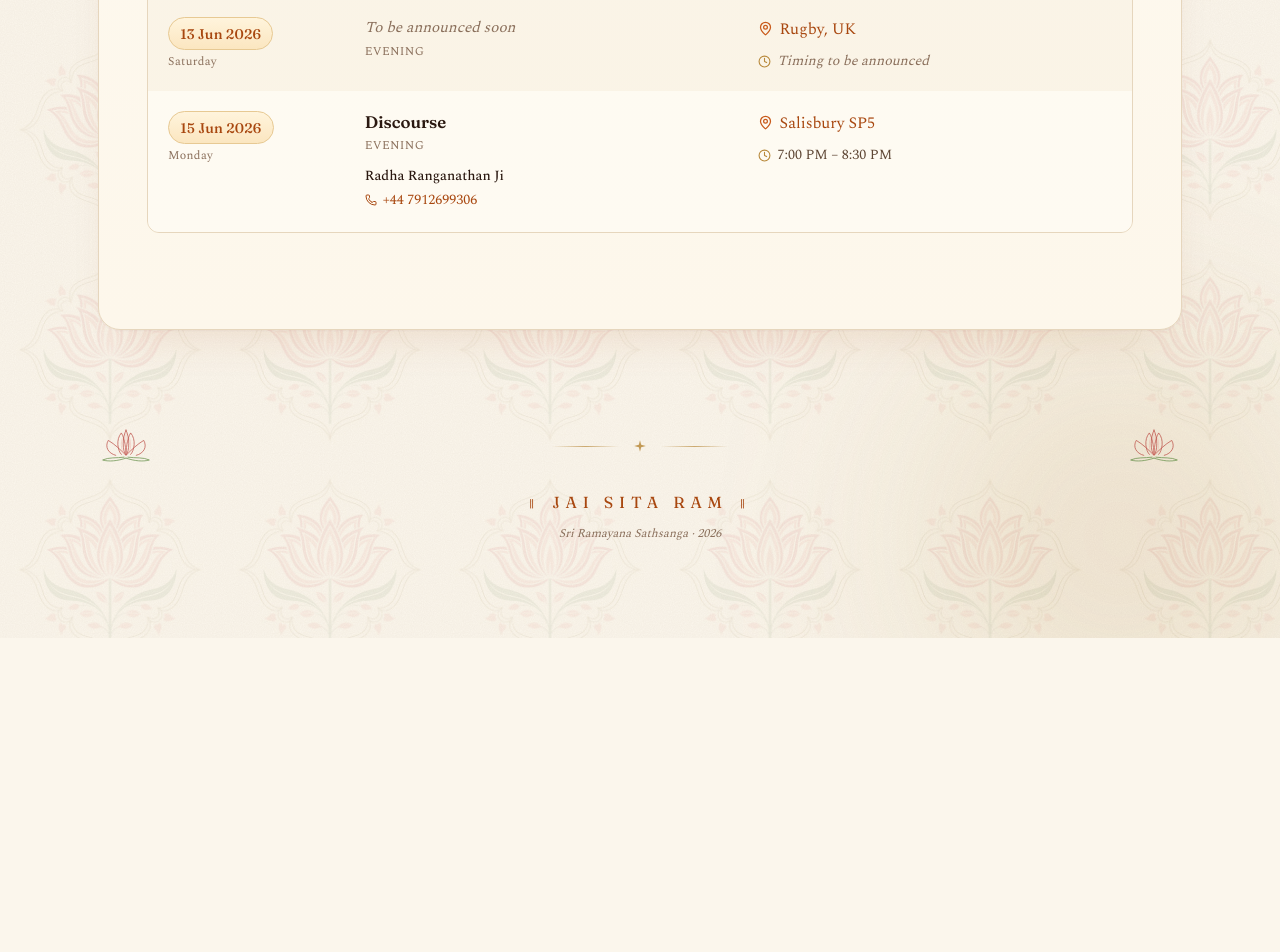
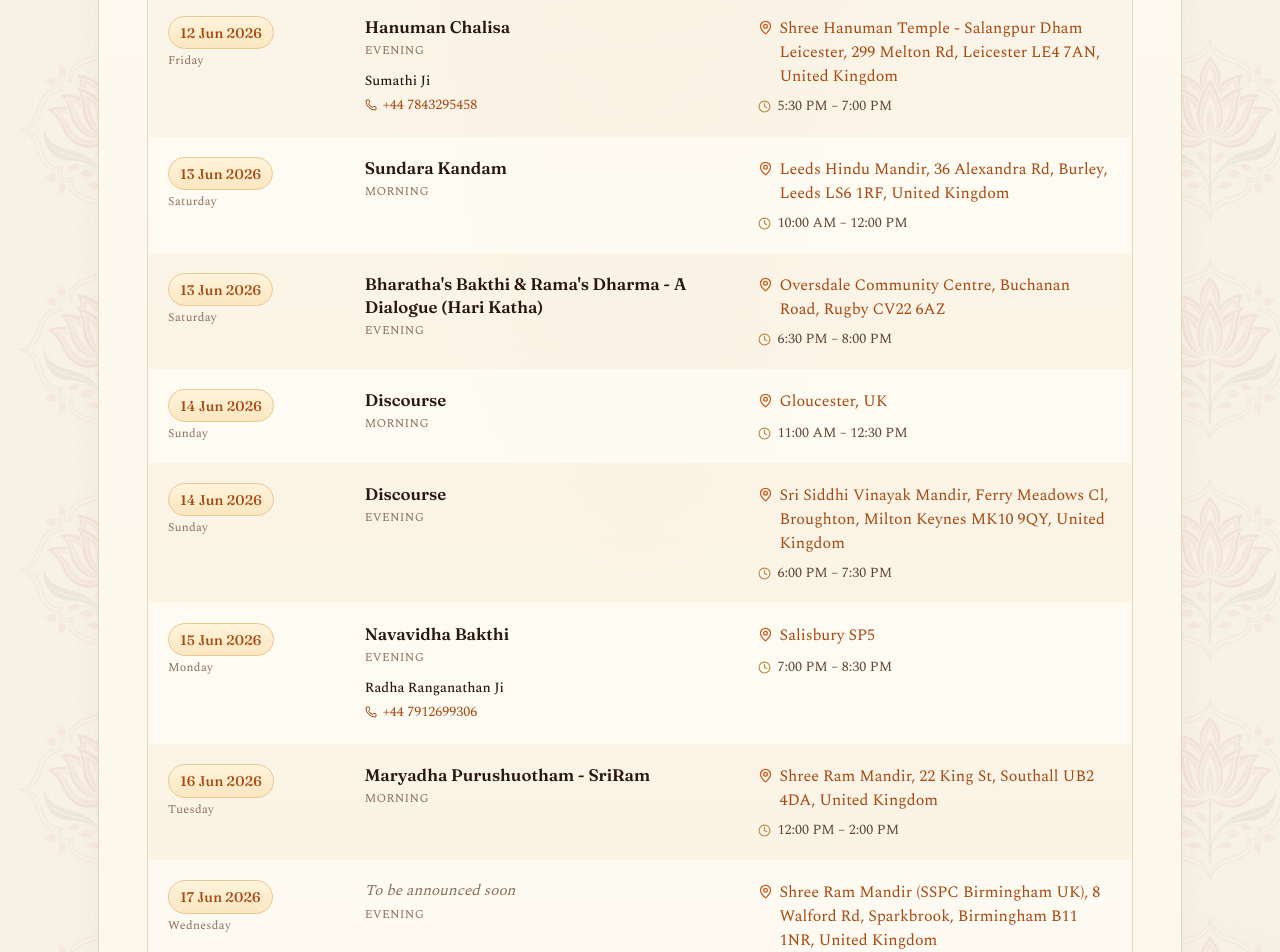
Before and after one commit to citruswhale/Ranganji_uktour, a React (Create React App) app in the folder frontend/: page / in a window 1280 px wide. Shown: the part 3940-4892 px from the top of the page. Before the commit the page ends 4578 px from the top, so only its background shows below. Built offline with nearby package versions, Linux system fonts and the light colour scheme.

Commit message:
new locations and topics

```diff
--- a/frontend/src/data/events.js
+++ b/frontend/src/data/events.js
@@ -1,5 +1,7 @@
 // Event data dump — confirmed entries are shown in full, others render as "To be announced soon"
 // Locations are fully addressable so a clean Google Maps link can be generated.
+
+import { map } from "zod/v4-mini";
 
 export const events = [
   {
@@ -78,7 +80,7 @@ export const events = [
     day: "Saturday",
     session: "Late Morning",
     time: "11:00 AM – 1:00 PM",
-    topic: "Discourse",
+    topic: "Dhruva Charithram",
     venueName: "Amersham Satsang",
     address: "Amersham HP15",
     mapLink: "https://maps.app.goo.gl/4KBnTNPufs2fqC237",
@@ -92,7 +94,7 @@ export const events = [
     day: "Saturday",
     session: "Evening",
     time: "6:00 PM – 8:00 PM",
-    topic: "Discourse",
+    topic: "Sita Kalyanam",
     venueName: "Shelly Community Farm",
     address: "Monkspath, Solihull, Birmingham B90 4EH",
     mapLink: "https://maps.app.goo.gl/WyZ9zdiPqLxHTqzFA",
@@ -105,8 +107,8 @@ export const events = [
     date: "7 Jun 2026",
     day: "Sunday",
     session: "Afternoon",
-    time: "12:00 PM – 2:30 PM",
-    topic: "Discourse",
+    time: "11:30 AM – 1:00 PM",
+    topic: "Sabari Moksham - Harikatha",
     venueName: "Mitra Sewa London",
     address: "The Mount Stewart Schools, Carlisle Gardens, Mount Stewart Avenue, Kenton, Harrow, HA3 0JX",
     mapLink: "https://maps.app.goo.gl/LFSniVGXFt18Vr2u5",
@@ -120,7 +122,7 @@ export const events = [
     day: "Sunday",
     session: "Evening",
     time: "4:30 PM – 6:00 PM",
-    topic: "Discourse",
+    topic: "Fundamentals of Sanathana Dharma",
     venueName: "VHP Temple",
     address: "43 Cleveland Rd, Ilford IG1 1EE",
     mapLink: "https://maps.app.goo.gl/BSWGYaYSZEGiNDze6",
@@ -134,26 +136,34 @@ export const events = [
     day: "Monday",
     session: "Evening",
     time: "6:30 PM – 8:00 PM",
-    topic: "Discourse",
+    topic: "Sundarakandam",
     venueName: "Colchester Satsang",
     address: "Colchester CO6",
     contactName: "Shri Karthik",
     contactPhone: "+44 7438629436",
     confirmed: true,
   },
-  /* {
+  {
     id: 11,
     date: "9 Jun 2026",
     day: "Tuesday",
-    confirmed: false,
-  }, */
+    session: "Evening",
+    time: "6:30 PM – 8:00 PM",
+    topic: "Hanuman Chalisa",
+    venueName: "Chelmsford Shri Sanatana Shakti Mandir",
+    address: "37 Beehive Ln, Great Baddow, Chelmsford CM2 9TQ, United Kingdom",
+    mapLink: "https://maps.app.goo.gl/Qbky9444zAZzKTLU7",
+    contactName: null,
+    contactPhone: null,
+    confirmed: true,
+  },
   {
     id: 12,
     date: "10 Jun 2026",
     day: "Wednesday",
     session: "Evening",
     time: "6:30 PM – 8:00 PM",
-    topic: "Discourse",
+    topic: "Sudhama Charithram",
     venueName: "Reading Amman Temple",
     address: "117–119 Oxford Road, Reading RG1 7UH",
     mapLink: "https://maps.app.goo.gl/57nmBwENjsr74jmE7",
@@ -172,72 +182,110 @@ export const events = [
     date: "12 Jun 2026",
     day: "Friday",
     session: "Evening",
-    time: "6:00 PM – 8:00 PM",
-    topic: "Discourse",
-    venueName: "Leicester LE19",
-    address: "Leicester LE19",
+    time: "5:30 PM – 7:00 PM",
+    topic: "Hanuman Chalisa",
+    venueName: "Shree Hanuman Temple - Salangpur Dham Leicester",
+    address: "299 Melton Rd, Leicester LE4 7AN, United Kingdom",
+    mapLink: "https://maps.app.goo.gl/SSGG9MLSvgbqQpik7",
     contactName: "Sumathi Ji",
     contactPhone: "+44 7843295458",
     confirmed: true,
   },
-  /* {
+  {
     id: 15,
     date: "13 Jun 2026",
     day: "Saturday",
-    confirmed: false,
-  }, */
+    session: "Morning",
+    time: "10:00 AM – 12:00 PM",
+    topic: "Sundara Kandam",
+    venueName: "Leeds Hindu Mandir",
+    address: "36 Alexandra Rd, Burley, Leeds LS6 1RF, United Kingdom",
+    mapLink: "https://maps.app.goo.gl/UxjvUkPDfcwnPYgGA",
+    contactName: null,
+    contactPhone: null,
+    confirmed: true,
+  },
   {
     id: 16,
     date: "13 Jun 2026",
     day: "Saturday",
     session: "Evening",
-    venueName: "Rugby, UK",
-    address: "Rugby, UK",
-    confirmed: false,
+    time: "6:30 PM – 8:00 PM",
+    topic: "Bharatha's Bakthi & Rama's Dharma - A Dialogue (Hari Katha)",
+    venueName: "Oversdale Community Centre",
+    address: "Buchanan Road, Rugby CV22 6AZ",
+    mapLink: "https://maps.app.goo.gl/TCR3owjHiNVbvFdp9",
+    contactName: null,
+    contactPhone: null,
+    confirmed: true,
   },
-  /* {
+  {
     id: 17,
     date: "14 Jun 2026",
     day: "Sunday",
     session: "Morning",
-    venueName: "Swindon, UK",
-    address: "Swindon, UK",
-    confirmed: false,
+    time: "11:00 AM – 12:30 PM",
+    topic: "Discourse",
+    venueName: "Gloucester, UK",
+    address: "Gloucester, UK",
+    contactName: null,
+    contactPhone: null,
+    confirmed: true,
   },
   {
     id: 18,
     date: "14 Jun 2026",
     day: "Sunday",
     session: "Evening",
-    venueName: "Maidenhead / Oxford, UK",
-    address: "Maidenhead / Oxford, UK",
-    confirmed: false,
-  }, */
+    time: "6:00 PM – 7:30 PM",
+    topic: "Discourse",
+    venueName: "Sri Siddhi Vinayak Mandir",
+    address: "Ferry Meadows Cl, Broughton, Milton Keynes MK10 9QY, United Kingdom",
+    contactName: null,
+    contactPhone: null,
+    confirmed: true,
+  },
   {
     id: 19,
     date: "15 Jun 2026",
     day: "Monday",
     session: "Evening",
     time: "7:00 PM – 8:30 PM",
-    topic: "Discourse",
+    topic: "Navavidha Bakthi",
     venueName: "Salisbury SP5",
     address: "Salisbury SP5",
     contactName: "Radha Ranganathan Ji",
     contactPhone: "+44 7912699306",
     confirmed: true,
   },
-  /* {
+  {
     id: 20,
     date: "16 Jun 2026",
     day: "Tuesday",
-    confirmed: false,
+    session: "Morning",
+    time: "12:00 PM – 2:00 PM",
+    topic: "Maryadha Purushuotham - SriRam",
+    venueName: "Shree Ram Mandir",
+    address: "22 King St, Southall UB2 4DA, United Kingdom",
+    mapLink: "https://maps.app.goo.gl/5bMwAXDPfKrJWtDx5",
+    contactName: null,
+    contactPhone: null,
+    confirmed: true,
   },
   {
     id: 21,
     date: "17 Jun 2026",
     day: "Wednesday",
+    session: "Evening",
+    time: "7:00 PM – 8:30 PM",
+    topic: "Hanuman Chalisa",
+    venueName: "Shree Ram Mandir (SSPC Birmingham UK)",
+    address: "8 Walford Rd, Sparkbrook, Birmingham B11 1NR, United Kingdom",
+    mapLink: "https://maps.app.goo.gl/c6MJepwQSza94Do57",
+    contactName: null,
+    contactPhone: null,
     confirmed: false,
-  }, */
+  },
 ];
 
 export const buildMapsLink = (query) =>
```
